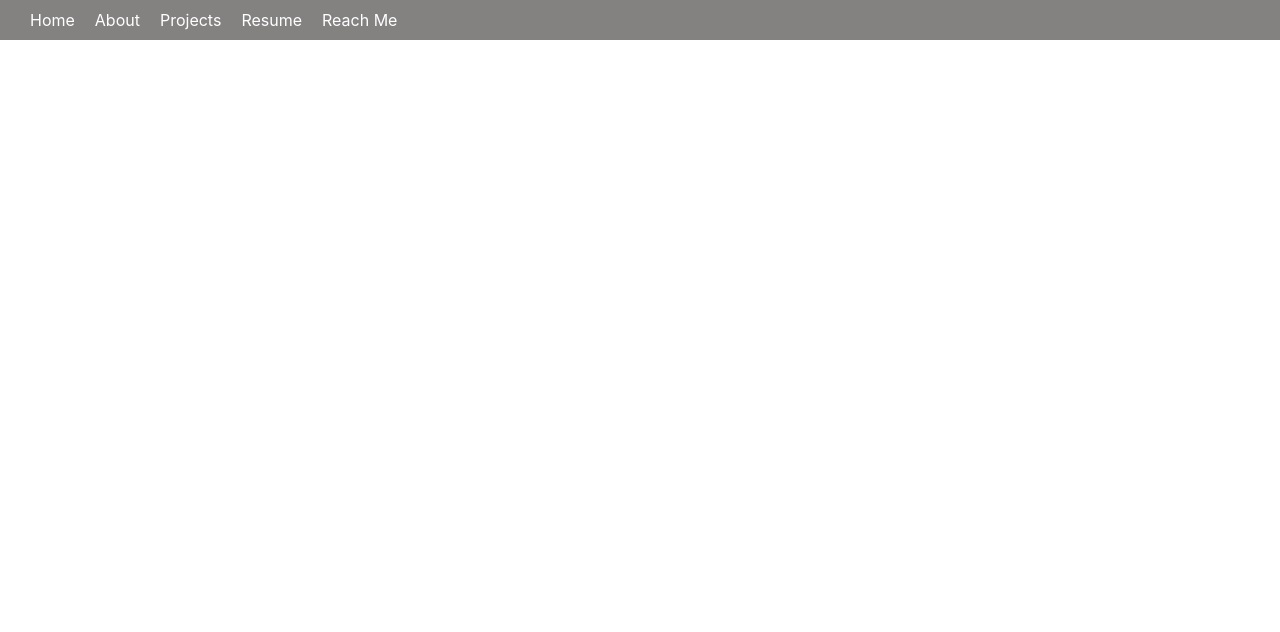
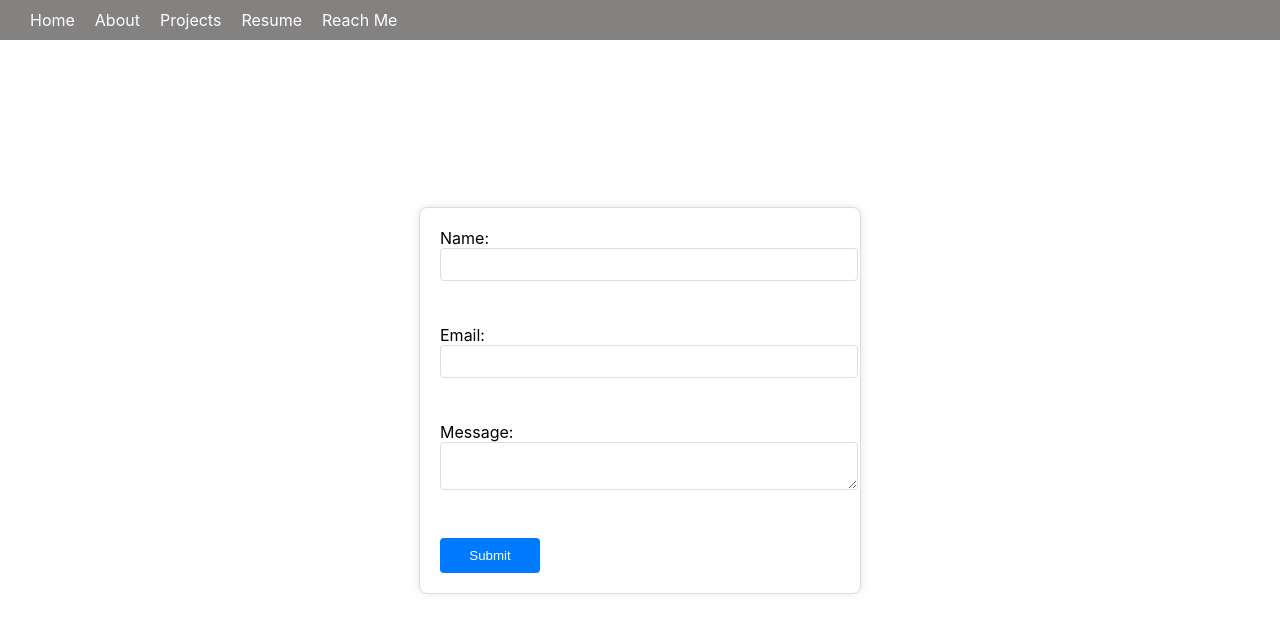
Before and after one commit to Dmitrosio/Portfolio, a React (Create React App) app: page /reachme in a window 1280 px wide. Shown: the top 632 px of the page. Built offline with nearby package versions, Linux system fonts and the light colour scheme.

Commit message:
Added new files

```diff
--- a/src/components/ReachMe.css
+++ b/src/components/ReachMe.css
@@ -0,0 +1,51 @@
+/* Resume.css */
+
+.reach {
+    display: flex;
+    flex-direction: column;
+    align-items: center;
+    justify-content: center;
+    height: 100vh;
+  }
+
+  h1 {
+    color: #333;
+    margin-bottom: 20px;
+  }
+
+  form {
+    width: 80%;
+    max-width: 400px; /* Adjust the maximum width based on your design */
+    padding: 20px;
+    border: 1px solid #ddd;
+    border-radius: 8px;
+    background-color: #fff;
+    box-shadow: 0 0 10px rgba(0, 0, 0, 0.1);
+  }
+
+  label {
+    display: block;
+    margin-bottom: 8px;
+  }
+
+  input,
+  textarea {
+    width: 100%;
+    padding: 8px;
+    margin-bottom: 16px;
+    border: 1px solid #ddd;
+    border-radius: 4px;
+  }
+
+  button {
+    background-color: #007bff;
+    color: #fff;
+    padding: 10px 20px;
+    border: none;
+    border-radius: 4px;
+    cursor: pointer;
+  }
+
+  button:hover {
+    background-color: #0056b3;
+  }
--- a/src/components/ReachMe.js
+++ b/src/components/ReachMe.js
@@ -1,3 +1,41 @@
-export default function ReachMe(){
+// ReachMeForm.js
 
-}
+import React, { useState } from 'react';
+import './ReachMe.css';
+
+const ReachMe = () => {
+  const [name, setName] = useState('');
+  const [email, setEmail] = useState('');
+  const [message, setMessage] = useState('');
+
+  const handleSubmit = (e) => {
+    e.preventDefault();
+
+    // TODO: Add code to handle form submission
+  };
+
+  return (
+    <div class = 'reach'>
+    <form onSubmit={handleSubmit}>
+      <label>
+        Name:
+        <input type="text" value={name} onChange={(e) => setName(e.target.value)} />
+      </label>
+      <br />
+      <label>
+        Email:
+        <input type="email" value={email} onChange={(e) => setEmail(e.target.value)} />
+      </label>
+      <br />
+      <label>
+        Message:
+        <textarea value={message} onChange={(e) => setMessage(e.target.value)} />
+      </label>
+      <br />
+      <button type="submit">Submit</button>
+    </form>
+    </div>
+  );
+};
+
+export default ReachMe;
--- /dev/null
+++ b/src/components/Resume.css
@@ -0,0 +1,30 @@
+/* Resume.css */
+
+.resume {
+    display: flex;
+    flex-direction: column;
+    align-items: center;
+    justify-content: center;
+    height: 100vh; /* This ensures the container takes the full height of the viewport */
+  }
+
+  h1 {
+    color: #333;
+    margin-bottom: 20px;
+  }
+
+  iframe {
+    width: 100%; /* Set the iframe width to 100% to make it responsive */
+    height: 80vh; /* Adjust the height based on your preference */
+    max-width: 800px; /* Set a maximum width for larger screens */
+    max-height: 600px; /* Set a maximum height for larger screens */
+    border: none;
+  }
+
+  @media (max-width: 600px) {
+    iframe {
+      height: 50vh; /* Adjust the height for smaller screens */
+      max-width: 100%; /* Allow the iframe to take full width on smaller screens */
+      max-height: none; /* Remove maximum height for smaller screens */
+    }
+  }
--- a/src/components/Resume.js
+++ b/src/components/Resume.js
@@ -1 +1,16 @@
-export default function Resume() {}
+import resumePDF from './Dmitriis Resume.pdf';
+import './Resume.css';
+
+export default function Resume() {
+    return(
+        <div class='resume'>
+        <h1>My Resume</h1>
+        <iframe
+          title="Resume"
+          src={resumePDF}
+        >
+          This browser does not support PDFs. Please download the PDF to view it.
+        </iframe>
+      </div>
+    )
+}
```
Also changed, not shown: 1 other file (tests, documents, lock files or other folders).
